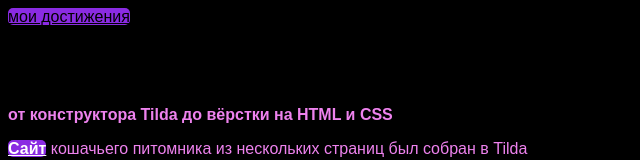
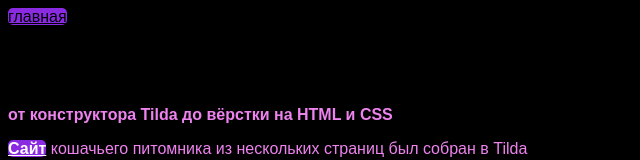
Before and after one commit to xomyak9809/fgyyggbyug, a plain HTML site: page index.html in a window 1280 px wide. Shown: the top 160 px of the page, without its empty margins (0-640 px from the left). Drawn offline with Linux system fonts and the light colour scheme.

Commit message:
Update index.html

```diff
--- a/index.html
+++ b/index.html
@@ -5,7 +5,7 @@
   </head>
   <body>
     <header>
-      <a class="link-header" href="https://xomyak9809.github.io/ayreuywe/index.html">мои достижения</a>
+      <a class="link-header" href="https://xomyak9809.github.io/ayreuywe/index.html">главная</a>
     </header>
     <main>
       <h1>Мои сайты</h1>
```
